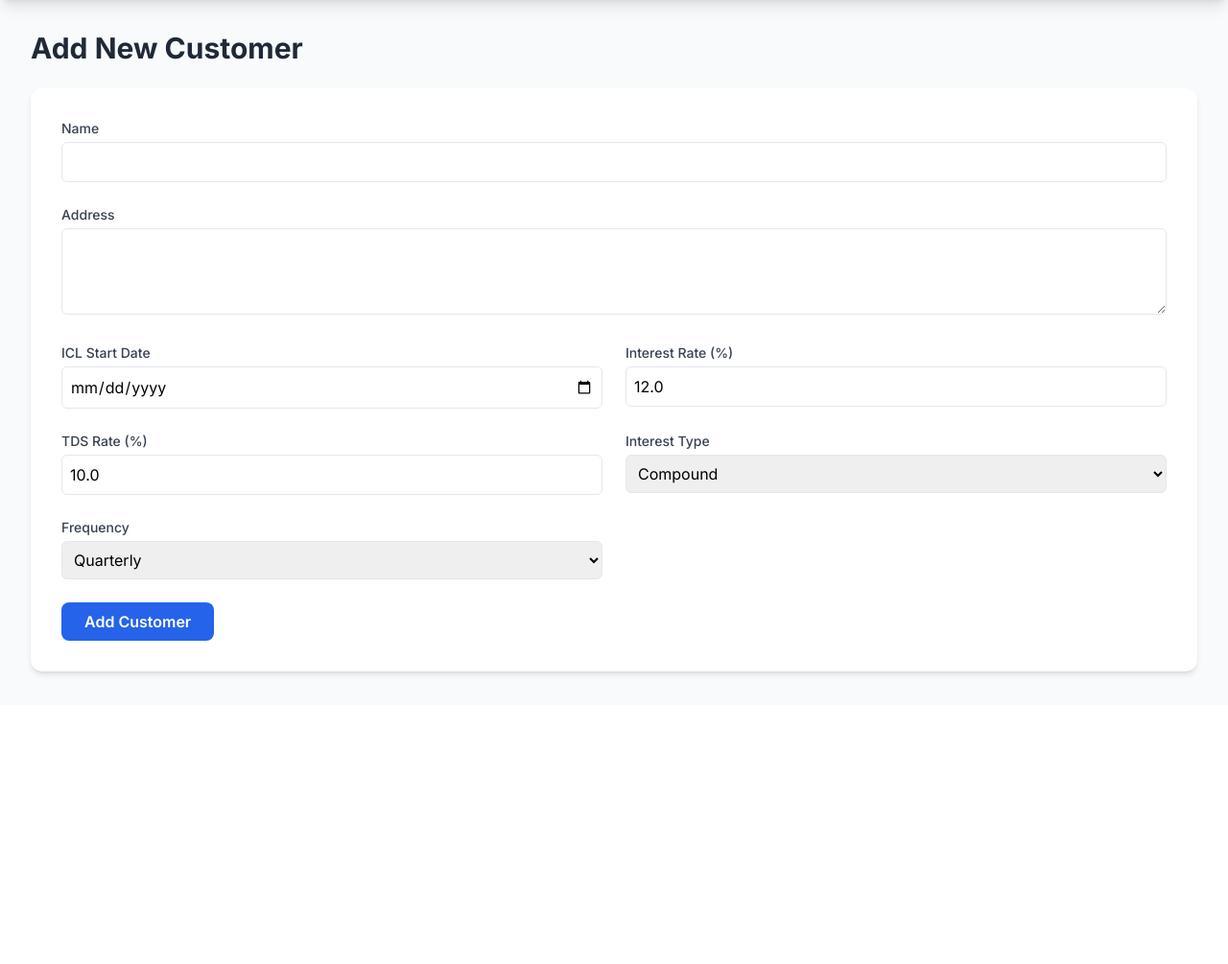
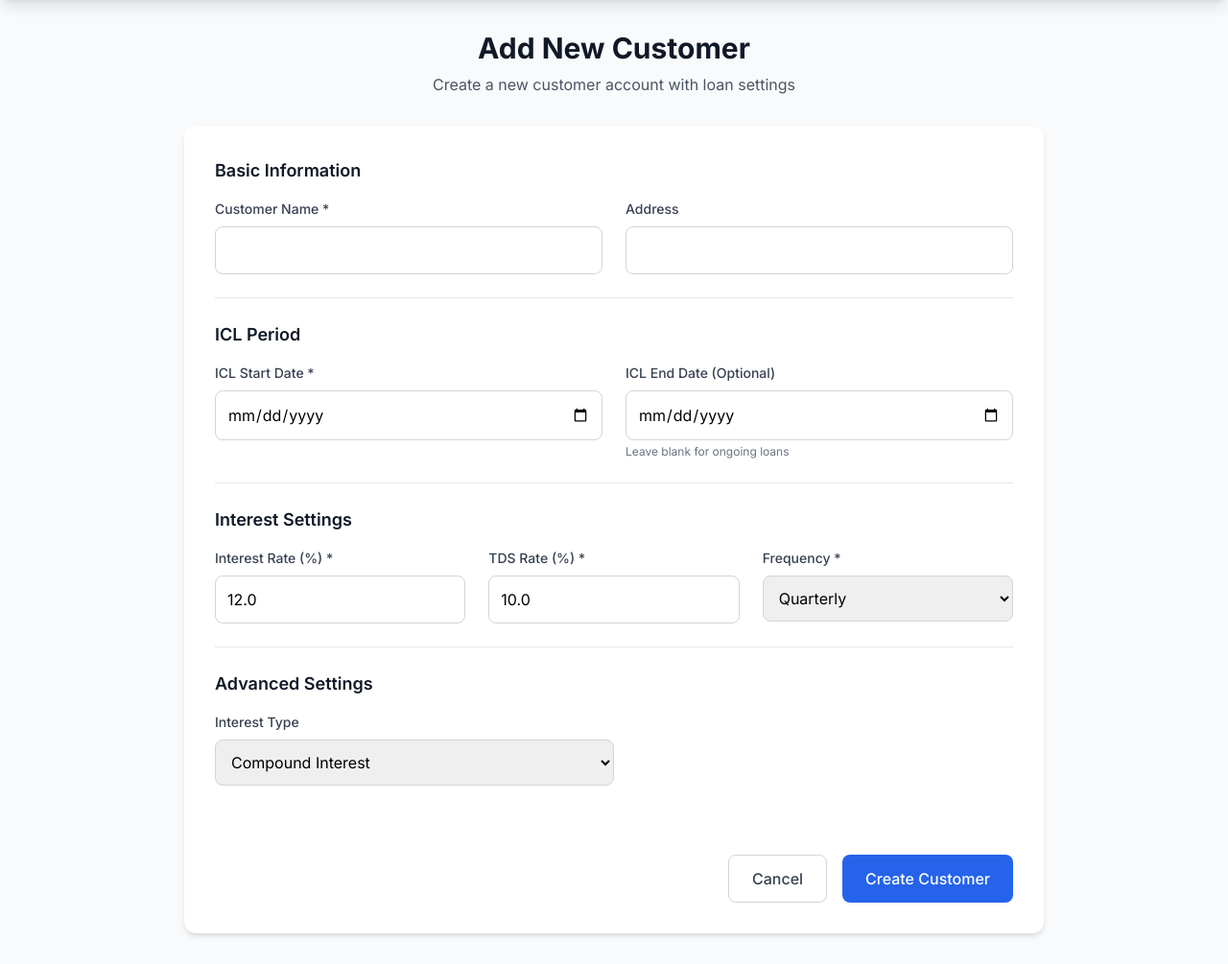
Before and after one commit to Ashmit12092000/ICL_Ledger, a Flask app: page /add_customer in a window 1280 px wide. Shown: the part 65-1070 px from the top of the page at 96% size. Before the commit the page ends 770 px from the top, so only its background shows below. Run offline with Flask 3, Linux system fonts and the light colour scheme; some libraries are stand-ins or nearby versions.

Commit message:
Update add_customer.html

```diff
--- a/templates/add_customer.html
+++ b/templates/add_customer.html
@@ -1,19 +1,95 @@
+
 {% extends 'base.html' %}
-{% block title %}Add Customer{% endblock %}
+{% block title %}Add New Customer{% endblock %}
 {% block content %}
-<h1 class="text-3xl font-bold text-gray-800 mb-6">Add New Customer</h1>
-<div class="bg-white p-8 rounded-xl shadow-md">
-    <form method="POST">
-        <div class="grid grid-cols-1 md:grid-cols-2 gap-6">
-            <div class="md:col-span-2"><label for="name" class="block text-sm font-medium text-gray-700">Name</label><input type="text" name="name" id="name" class="mt-1 p-2 border rounded-md w-full" required></div>
-            <div class="md:col-span-2"><label for="address" class="block text-sm font-medium text-gray-700">Address</label><textarea name="address" id="address" rows="3" class="mt-1 p-2 border rounded-md w-full"></textarea></div>
-            <div><label for="icl_start_date" class="block text-sm font-medium text-gray-700">ICL Start Date</label><input type="date" name="icl_start_date" id="icl_start_date" class="mt-1 p-2 border rounded-md w-full" required></div>
-            <div><label for="interest_rate" class="block text-sm font-medium text-gray-700">Interest Rate (%)</label><input type="number" name="interest_rate" id="interest_rate" value="12.0" step="0.01" class="mt-1 p-2 border rounded-md w-full" required></div>
-            <div><label for="tds_rate" class="block text-sm font-medium text-gray-700">TDS Rate (%)</label><input type="number" name="tds_rate" id="tds_rate" value="10.0" step="0.01" class="mt-1 p-2 border rounded-md w-full" required></div>
-            <div><label for="interest_type" class="block text-sm font-medium text-gray-700">Interest Type</label><select name="interest_type" id="interest_type" class="mt-1 p-2 border rounded-md w-full"><option value="compound">Compound</option><option value="simple">Simple</option></select></div>
-            <div><label for="frequency" class="block text-sm font-medium text-gray-700">Frequency</label><select name="frequency" id="frequency" class="mt-1 p-2 border rounded-md w-full"><option value="quarterly">Quarterly</option><option value="monthly">Monthly</option><option value="yearly">Yearly</option></select></div>
+<div class="fade-in">
+    <div class="max-w-4xl mx-auto">
+        <!-- Header -->
+        <div class="mb-8 text-center">
+            <h1 class="text-3xl font-bold text-gray-900 mb-2">Add New Customer</h1>
+            <p class="text-gray-600">Create a new customer account with loan settings</p>
         </div>
-        <div class="mt-6"><button type="submit" class="bg-blue-600 text-white font-semibold py-2 px-6 rounded-lg hover:bg-blue-700">Add Customer</button></div>
-    </form>
+
+        <!-- Form -->
+        <div class="bg-white rounded-xl shadow-md p-8 slide-up">
+            <form method="POST" class="space-y-6">
+                <!-- Basic Information -->
+                <div class="border-b border-gray-200 pb-6">
+                    <h2 class="text-lg font-semibold text-gray-900 mb-4">Basic Information</h2>
+                    <div class="grid grid-cols-1 md:grid-cols-2 gap-6">
+                        <div>
+                            <label for="name" class="block text-sm font-medium text-gray-700 mb-2">Customer Name *</label>
+                            <input type="text" name="name" id="name" class="w-full p-3 border border-gray-300 rounded-lg focus:ring-2 focus:ring-blue-500 focus:border-transparent transition-all" required>
+                        </div>
+                        <div>
+                            <label for="address" class="block text-sm font-medium text-gray-700 mb-2">Address</label>
+                            <input type="text" name="address" id="address" class="w-full p-3 border border-gray-300 rounded-lg focus:ring-2 focus:ring-blue-500 focus:border-transparent transition-all">
+                        </div>
+                    </div>
+                </div>
+
+                <!-- ICL Period -->
+                <div class="border-b border-gray-200 pb-6">
+                    <h2 class="text-lg font-semibold text-gray-900 mb-4">ICL Period</h2>
+                    <div class="grid grid-cols-1 md:grid-cols-2 gap-6">
+                        <div>
+                            <label for="icl_start_date" class="block text-sm font-medium text-gray-700 mb-2">ICL Start Date *</label>
+                            <input type="date" name="icl_start_date" id="icl_start_date" class="w-full p-3 border border-gray-300 rounded-lg focus:ring-2 focus:ring-blue-500 focus:border-transparent transition-all" required>
+                        </div>
+                        <div>
+                            <label for="icl_end_date" class="block text-sm font-medium text-gray-700 mb-2">ICL End Date (Optional)</label>
+                            <input type="date" name="icl_end_date" id="icl_end_date" class="w-full p-3 border border-gray-300 rounded-lg focus:ring-2 focus:ring-blue-500 focus:border-transparent transition-all">
+                            <p class="text-xs text-gray-500 mt-1">Leave blank for ongoing loans</p>
+                        </div>
+                    </div>
+                </div>
+
+                <!-- Interest Settings -->
+                <div class="border-b border-gray-200 pb-6">
+                    <h2 class="text-lg font-semibold text-gray-900 mb-4">Interest Settings</h2>
+                    <div class="grid grid-cols-1 md:grid-cols-3 gap-6">
+                        <div>
+                            <label for="interest_rate" class="block text-sm font-medium text-gray-700 mb-2">Interest Rate (%) *</label>
+                            <input type="number" name="interest_rate" id="interest_rate" value="12.0" step="0.01" min="0" class="w-full p-3 border border-gray-300 rounded-lg focus:ring-2 focus:ring-blue-500 focus:border-transparent transition-all" required>
+                        </div>
+                        <div>
+                            <label for="tds_rate" class="block text-sm font-medium text-gray-700 mb-2">TDS Rate (%) *</label>
+                            <input type="number" name="tds_rate" id="tds_rate" value="10.0" step="0.01" min="0" max="100" class="w-full p-3 border border-gray-300 rounded-lg focus:ring-2 focus:ring-blue-500 focus:border-transparent transition-all" required>
+                        </div>
+                        <div>
+                            <label for="frequency" class="block text-sm font-medium text-gray-700 mb-2">Frequency *</label>
+                            <select name="frequency" id="frequency" class="w-full p-3 border border-gray-300 rounded-lg focus:ring-2 focus:ring-blue-500 focus:border-transparent transition-all">
+                                <option value="quarterly">Quarterly</option>
+                                <option value="monthly">Monthly</option>
+                                <option value="yearly">Yearly</option>
+                            </select>
+                        </div>
+                    </div>
+                </div>
+
+                <!-- Advanced Settings -->
+                <div class="pb-6">
+                    <h2 class="text-lg font-semibold text-gray-900 mb-4">Advanced Settings</h2>
+                    <div>
+                        <label for="interest_type" class="block text-sm font-medium text-gray-700 mb-2">Interest Type</label>
+                        <select name="interest_type" id="interest_type" class="w-full md:w-1/2 p-3 border border-gray-300 rounded-lg focus:ring-2 focus:ring-blue-500 focus:border-transparent transition-all">
+                            <option value="compound">Compound Interest</option>
+                            <option value="simple">Simple Interest</option>
+                        </select>
+                    </div>
+                </div>
+
+                <!-- Submit Button -->
+                <div class="flex justify-end space-x-4 pt-6">
+                    <a href="{{ url_for('index') }}" class="px-6 py-3 border border-gray-300 rounded-lg text-gray-700 font-medium hover:bg-gray-50 transition-colors">
+                        Cancel
+                    </a>
+                    <button type="submit" class="px-6 py-3 bg-blue-600 hover:bg-blue-700 text-white font-medium rounded-lg transition-colors hover-lift">
+                        Create Customer
+                    </button>
+                </div>
+            </form>
+        </div>
+    </div>
 </div>
 {% endblock %}
```
